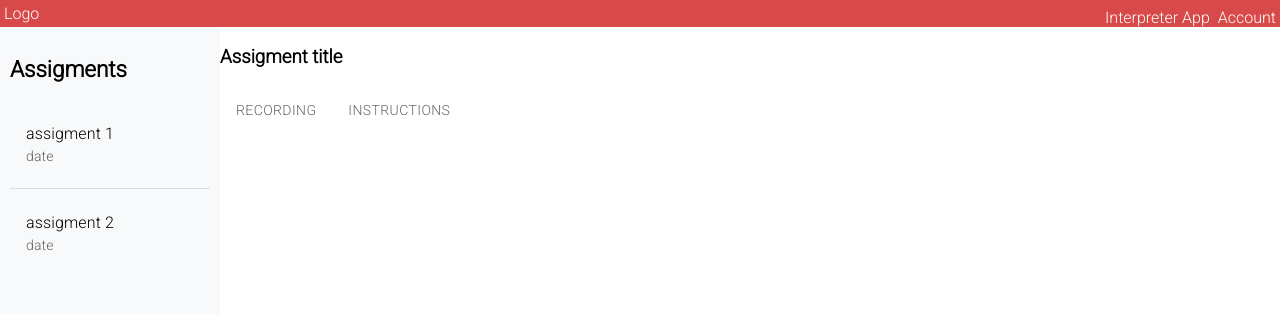
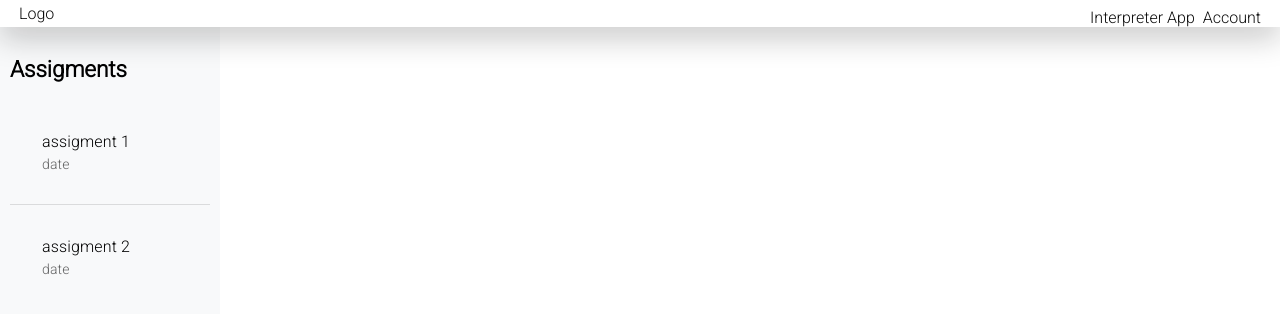
Before and after one commit to maestrogamboa/Interpreter-POC, a React (Create React App) app: page / in a window 1280 px wide. Shown: the top 314 px of the page. Built offline with nearby package versions, Linux system fonts and the light colour scheme.

Commit message:
ui changes

```diff
--- a/package.json
+++ b/package.json
@@ -12,6 +12,7 @@
     "@testing-library/user-event": "^13.5.0",
     "react": "^18.2.0",
     "react-dom": "^18.2.0",
+    "react-router-dom": "^6.12.0",
     "react-scripts": "5.0.1",
     "web-vitals": "^2.1.4"
   },
--- a/src/App.js
+++ b/src/App.js
@@ -1,43 +1,48 @@
 import { useState } from "react";
+import { BrowserRouter, Route, Link, Switch, Routes } from 'react-router-dom';
 import LeftMenu from "./components/LeftMenu";
 import MiddleSection from "./components/MiddleSection";
 import NavMenu from "./components/NavMenu";
 import "./components/NavMenu.css"
 import "./app.css"
+import Assignment from "./components/Assignment";
+import Home from "./components/Home";
 
 function App() {
 
   const [assignmentClicked, setAssignmentClicked] = useState({})
+  const [selectedAssignment, setSelectedAssignment] = useState(false)
+
   const assignmentList = [{
     title: "assigment 1",
     date: "date",
     instructions: "instructions",
-    recording: "recording video"
+    recording: "recording video",
+    language:"Portuguese"
   },
   {
     title: "assigment 2",
     date: "date",
     instructions: "instructions",
-    recording: "recording video"
+    recording: "recording video",
+    language:"Spanish"
   }]
 
 
 
   return (
     <div className="MainContainer">
-      <div className="navMenu">
-      <NavMenu/>
-      </div>
-      <div className="mainSections">
-        <div className="navMainContainer">
-        <LeftMenu assignmentList = {assignmentList} setAssignmentClicked = {setAssignmentClicked}/>
-        </div>
-        <div className="middleMainContainer">
-        <MiddleSection assignmentClicked = {assignmentClicked}/>
-        </div>
+
+      <BrowserRouter>
+      <Routes>
+      <Route exact path="/startAssignment" element={<Assignment/>} />
+      <Route exact path="/" element={<Home/>}/>
+      </Routes>
+      </BrowserRouter>
+
 
       </div>
-      </div>
+
 
   );
 }
--- /dev/null
+++ b/src/components/Assignment.js
@@ -0,0 +1,12 @@
+import React from 'react'
+
+function Assignment() {
+  return (
+    <div>
+        <h1> Assignment</h1>
+
+    </div>
+  )
+}
+
+export default Assignment
--- /dev/null
+++ b/src/components/Home.js
@@ -0,0 +1,47 @@
+import React, {useState} from 'react'
+import NavMenu from "./NavMenu"
+import LeftMenu from "./LeftMenu"
+import MiddleSection from "./MiddleSection"
+
+function Home() {
+const [assignmentClicked, setAssignmentClicked] = useState({})
+const [selectedAssignment, setSelectedAssignment] = useState(false)
+
+const assignmentList = [{
+  title: "assigment 1",
+  date: "date",
+  instructions: "instructions",
+  recording: "recording video",
+  language:"Portuguese"
+},
+{
+  title: "assigment 2",
+  date: "date",
+  instructions: "instructions",
+  recording: "recording video",
+  language:"Spanish"
+}]
+
+
+
+return (
+  <div className="MainContainer">
+    <div className="navMenu">
+    <NavMenu/>
+    </div>
+    <div className="mainSections">
+      <div className="navMainContainer">
+      <LeftMenu assignmentList = {assignmentList} setAssignmentClicked = {setAssignmentClicked} setSelectedAssignment = {setSelectedAssignment}/>
+      </div>
+      <div className="middleMainContainer">
+      <MiddleSection assignmentClicked = {assignmentClicked} selectedAssignment = {selectedAssignment}/>
+      </div>
+
+    </div>
+    </div>
+
+
+);
+}
+
+export default Home;
--- a/src/components/LeftMenu.js
+++ b/src/components/LeftMenu.js
@@ -1,25 +1,36 @@
-import React from 'react'
+import React, {useRef, useState} from 'react'
 import "./LeftMenu.css"
 import List from '@mui/material/List';
 import ListItem from '@mui/material/ListItem';
 import ListItemText from '@mui/material/ListItemText';
 import Divider from '@mui/material/Divider';
+import { ListItemButton} from '@mui/material';
 
 function LeftMenu(props) {
+  const [selectedIndex, setSelectedIndex] = useState(null);
+
+  const handleClick = (idx, assignment) => {
+    setSelectedIndex(idx);
+    props.setAssignmentClicked(assignment)
+    props.setSelectedAssignment(true)
+  };
   return (
     <div>
       <h2>Assigments</h2>
       {props.assignmentList.map((assignment, idx) =>
-        <div>
+        <div key={idx}>
           { idx >= 1 && <Divider/>}
           <List>
 
                 <ListItem
                 >
+                  <ListItemButton selected={selectedIndex === idx} onClick={() => handleClick(idx, assignment)}>
                   <ListItemText
                     primary={assignment.title}
                     secondary={assignment.date}
                   />
+                  </ListItemButton>
+
                 </ListItem>
 
             </List>
--- a/src/components/MiddleSection.css
+++ b/src/components/MiddleSection.css
@@ -15,3 +15,6 @@
     margin: 0;
     color: #a0a2af;
 }
+.info{
+    text-align: left;
+}
--- a/src/components/MiddleSection.js
+++ b/src/components/MiddleSection.js
@@ -8,59 +8,31 @@ import TabList from '@mui/lab/TabList';
 import TabPanel from '@mui/lab/TabPanel';
 import TabContext from '@mui/lab/TabContext';
 import video from '../assets/testInterpreterApp.mp4'
+import Button from '@mui/material/Button';
 
 
 function MiddleSection(props) {
   const [MenuValue, setMenuValue] = React.useState(0);
-  const videoRef = useRef(null);
 
-
-  const handleChange = (event, newValue) => {
-    setMenuValue(newValue);
+  const handleButtonClick = () => {
+    // Replace 'https://www.example.com' with the URL you want to open in the new tab
+    console.log("clicking")
+    window.open('/startAssignment', '_blank');
   };
-  const startRecording = async () => {
-    if (navigator.mediaDevices.getUserMedia) {
-      navigator.mediaDevices.getUserMedia({ video: true })
-        .then(function (stream) {
-          videoRef.current.srcObject = stream;
-        })
-        .catch(function (error) {
-          console.log("Something went wrong!");
-        });
-  }};
 
   return (
+    <>
+    {props.selectedAssignment &&
     <div>
-     <h3 className='assignmentTitle'>Assigment title</h3>
-    <div>
-    <TabContext value={MenuValue}>
-      <div>
-      <TabList onChange={handleChange} aria-label="lab API tabs example">
-            <Tab label="Recording" value="1" />
-            <Tab label="Instructions" value="2" />
-          </TabList>
-      </div>
-      <div>
-      <TabPanel value="1">
-        <video width="320" height="240" controls autoPlay>
-        <source src={video} type="video/mp4"></source>
-        item 1
-        </video >
-        <video
-        ref={videoRef}
-        style={{ width: '100%', maxWidth: '500px' }}
-        autoPlay
-        playsInline
-        muted // Muting the video to avoid feedback loop
-      />
-      <button  onClick={startRecording}></button>
-      </TabPanel>
-        <TabPanel value="2">Item Two</TabPanel>
-      </div>
-      </TabContext>
+     <h3 className='assignmentTitle'>{props.assignmentClicked.title}</h3>
+    <div className='info'>
+      <h4>{props.assignmentClicked.language}</h4>
+      <Button variant="contained" onClick = {handleButtonClick}>Start Assigment</Button>
 
     </div>
     </div>
+    }
+    </>
   )
 }
 
--- a/src/components/NavMenu.css
+++ b/src/components/NavMenu.css
@@ -3,11 +3,14 @@ body {
 }
 
 nav {
-    background-color: #d84949;
+    background-color: rgb(255, 255, 255);
     box-sizing: border-box;
     display: flex;
     justify-content: space-between;
     align-items: center;
+    position: relative;
+    padding: 0 15px;
+    box-shadow: 0 10px 30px #10101040;
 }
 
 .nav ul {
@@ -21,7 +24,7 @@ nav {
 
 .nav a {
     text-decoration: none;
-    color: white;
+    color: rgb(12, 12, 12);
     height: 100%;
     display: flex;
     align-items: center;
@@ -35,3 +38,9 @@ nav {
 .nav li:hover {
     background-color: blue;
 }
+
+.NavContainer{
+    box-shadow: 0 2px 4px #00000040;
+
+
+}
--- a/src/components/NavMenu.js
+++ b/src/components/NavMenu.js
@@ -2,6 +2,9 @@ import React from 'react'
 
 function NavMenu() {
   return (
+    <div className='NavContainer'>
+
+
     <nav class= "nav">
       <a href= "/" class= "Logo">
         Logo
@@ -15,6 +18,7 @@ function NavMenu() {
         </li>
       </ul>
     </nav>
+    </div>
   )
 }
 
```
Also changed, not shown: 1 other file (tests, documents, lock files or other folders).
